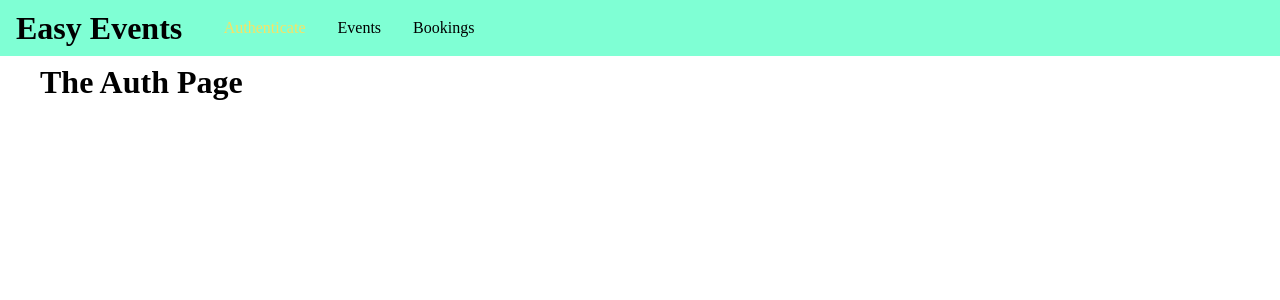
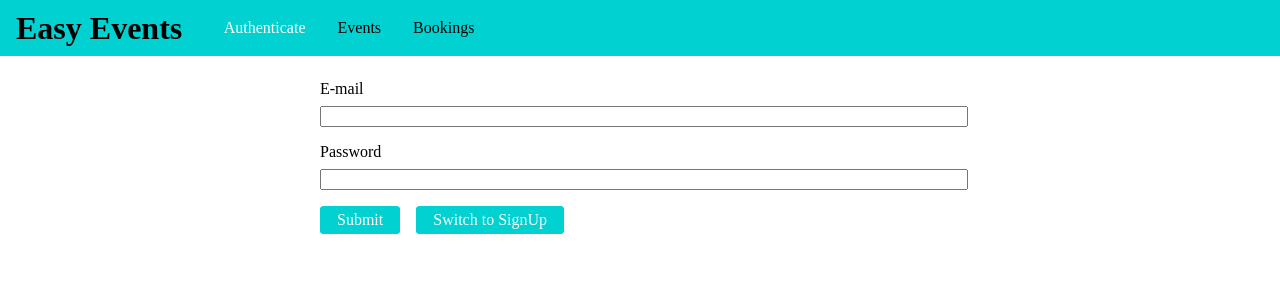
Before and after one commit to ManoharChaudhary/graphql, a React (Create React App) app in the folder frontend/: page /auth in a window 1280 px wide. Shown: the top 300 px of the page. Built offline with nearby package versions, Linux system fonts and the light colour scheme.

Commit message:
#13 Hitting the API

```diff
--- a/frontend/src/components/Navigation/MainNavigation.css
+++ b/frontend/src/components/Navigation/MainNavigation.css
@@ -4,7 +4,7 @@
     top: 0;
     width: 100%;
     height: 3.5rem;
-    background: aquamarine;
+    background: #01d1d1;
     padding: 0 1rem;
     display: flex;
     align-items: center;
@@ -33,5 +33,5 @@
 .main-navigation_items li a:hover,
 .main-navigation_items li a:active,
 .main-navigation_items li a.active {
-    color: #f8e264;
+    color: #fff;
 }
--- /dev/null
+++ b/frontend/src/pages/Auth.css
@@ -0,0 +1,33 @@
+.auth-form {
+  width: 40rem;
+  max-width: 80%;
+  margin: 5rem auto;
+}
+.form-control {
+  margin-bottom: 1rem;
+}
+.form-control label {
+  margin-bottom: 0.5rem;
+}
+.form-control label,
+.form-control input {
+  width: 100%;
+  display: block;
+}
+.form-actions button {
+  background: #01d1d1;
+  font: inherit;
+  border: 1px solid #01d1d1;
+  border-radius: 3px;
+  padding: 0.25rem 1rem;
+  margin-right: 1rem;
+  box-shadow: 1px 1px 5px rgba(0, 0, 0 0.26);
+  color: white;
+  cursor: pointer;
+}
+
+.form-actions button:hover,
+.form-actions button:active {
+    background: #01a7a7;
+    border-color: #01a7a7;
+}
--- a/frontend/src/pages/Auth.js
+++ b/frontend/src/pages/Auth.js
@@ -1,8 +1,92 @@
-import React, { Component } from 'react';
+import React, { Component } from "react";
 
+import "./Auth.css";
 class AuthPage extends Component {
-    render() {
-        return <h1>The Auth Page</h1>;
+  state = {
+    isLogin: true,
+  };
+  constructor(props) {
+    super(props);
+    this.emailEl = React.createRef();
+    this.passwordEl = React.createRef();
+  }
+  switchModeHandler = () => {
+    this.setState(prevState => {
+      return { isLogin: !prevState.isLogin };
+    });
+  };
+  submitHandler = event => {
+    event.preventDefault();
+    const email = this.emailEl.current.value;
+    const password = this.passwordEl.current.value;
+
+    if (email.trim().length === 0 || password.trim().length === 0) {
+      return;
     }
+
+    let requestBody = {
+      query: `
+        query {
+            login(email: "${email}", password: "${password}") {
+                userId,
+                token,
+                tokenExpiration
+
+            }
+        }
+        `,
+    };
+    if (!this.state.isLogin) {
+      requestBody = {
+        query: `
+                  mutation {
+                      createUser(userInput: {email: "${email}", password: "${password}"}) {
+                          _id,
+                          email
+                      }
+                  }
+                  `,
+      };
+    }
+
+    fetch("http://localhost:8000/graphql", {
+      method: "POST",
+      body: JSON.stringify(requestBody),
+      headers: {
+        "Content-Type": "application/json",
+      },
+    })
+      .then(res => {
+        if (res.status !== 200 && res.status !== 201) {
+          throw new Error("Faild");
+        }
+        return res.json();
+      })
+      .then(resData => console.log(resData))
+      .catch(err => {
+        console.log(err);
+      });
+    console.log(email, password);
+  };
+  render() {
+    return (
+      <form className="auth-form" onSubmit={this.submitHandler}>
+        <div className="form-control">
+          <label htmlFor="email">E-mail</label>
+          <input type="email" id="email" ref={this.emailEl} />
+        </div>
+        <div className="form-control">
+          <label htmlFor="password">Password</label>
+          <input type="password" id="password" ref={this.passwordEl} />
+        </div>
+        <div className="form-actions">
+          <button type="submit">Submit</button>
+          <button type="button" onClick={this.switchModeHandler}>
+            Switch to {this.state.isLogin ? "SignUp" : "Login"}
+          </button>
+        </div>
+      </form>
+    );
+  }
 }
 export default AuthPage;
```
Also changed, not shown: 1 other file (tests, documents, lock files or other folders).
